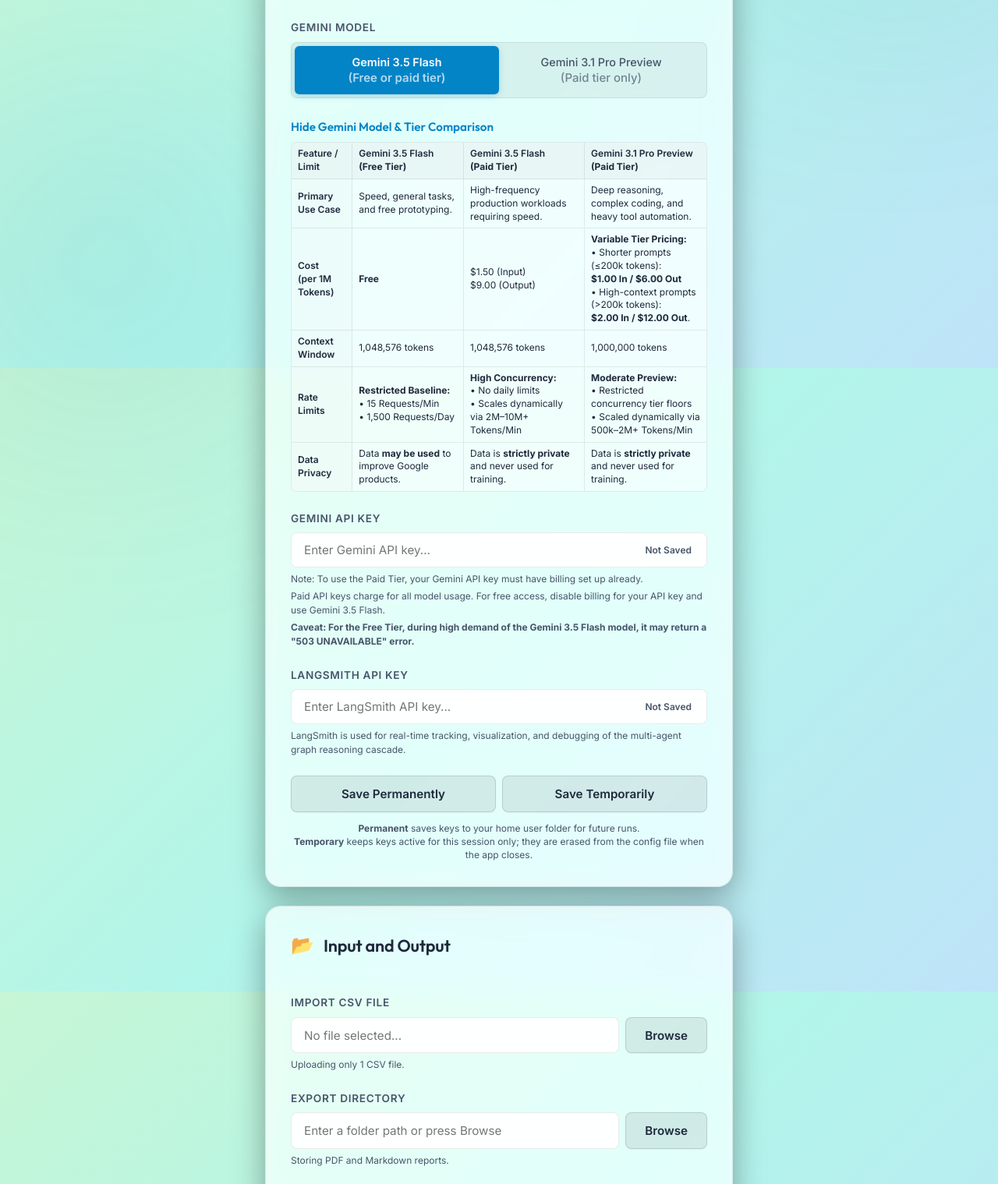
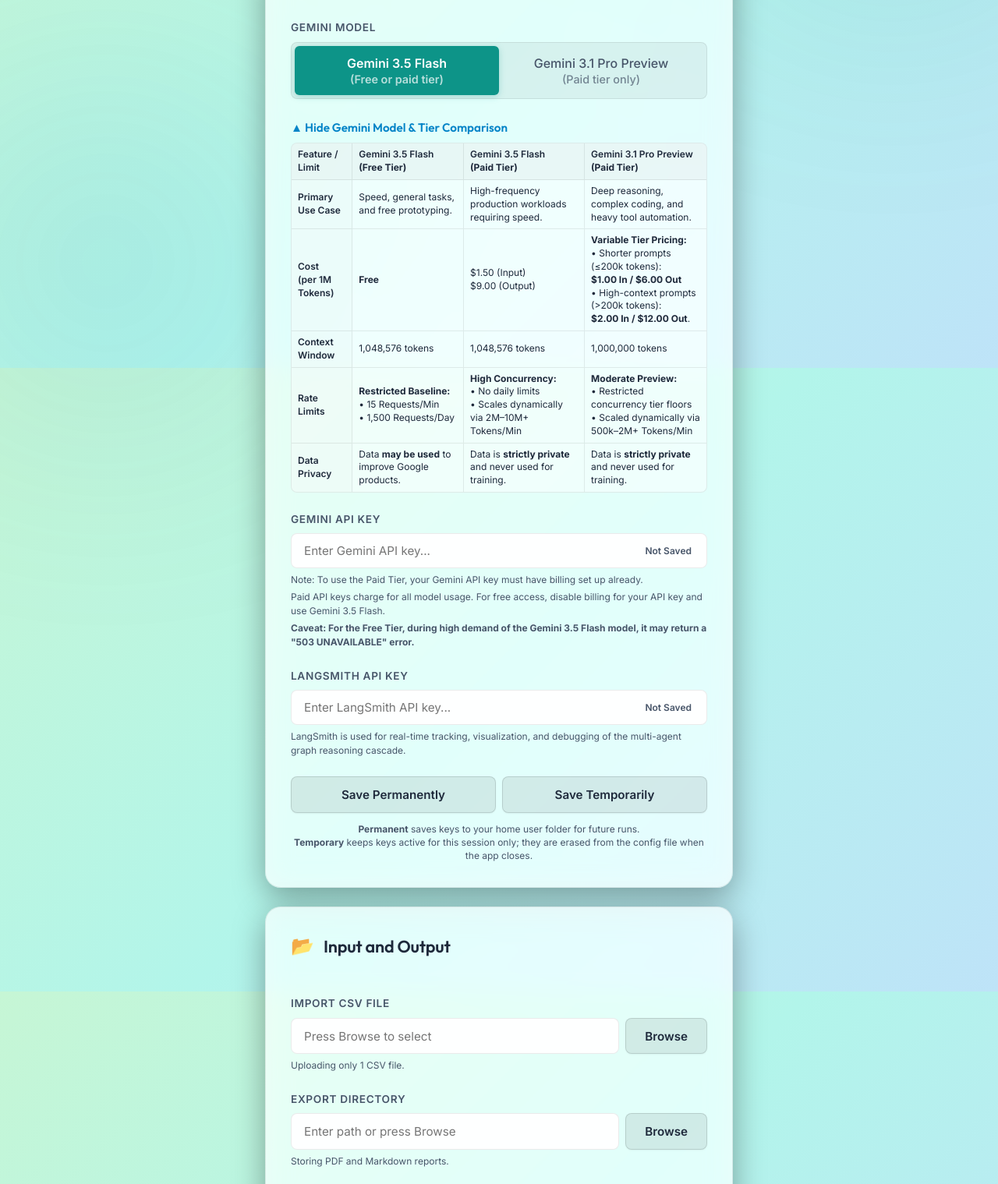
Before and after one commit to ThucDao/ai-multi-agent-data-analysis-app, a plain HTML site: page frontend/index.html in a window 1280 px wide. Shown: the part 328-1847 px from the top of the page at 78% size. Drawn offline with Linux system fonts and the light colour scheme; no server answers.

Commit message:
adjust frontend layout

```diff
--- a/frontend/app.js
+++ b/frontend/app.js
@@ -606,10 +606,10 @@
   if (wrapper && title) {
     if (wrapper.style.display === 'none') {
       wrapper.style.display = 'block';
-      title.textContent = 'Hide Gemini Model & Tier Comparison';
+      title.textContent = '▲ Hide Gemini Model & Tier Comparison';
     } else {
       wrapper.style.display = 'none';
-      title.textContent = 'Show Gemini Model & Tier Comparison';
+      title.textContent = '▼ Show Gemini Model & Tier Comparison';
     }
   }
 }
--- a/frontend/index.html
+++ b/frontend/index.html
@@ -44,17 +44,17 @@
             <label>Gemini Model</label>
             <div class="segment-control">
               <button type="button" id="tier-free" class="segment-btn active" onclick="selectTier('free')">
-                Gemini 3.5 Flash <span style="font-size: 15px;">(Free or paid tier)</span>
+                Gemini 3.5 Flash <span>(Free or paid tier)</span>
               </button>
               <button type="button" id="tier-paid" class="segment-btn" onclick="selectTier('paid')">
-                Gemini 3.1 Pro Preview <span style="font-size: 15px;">(Paid tier only)</span>
+                Gemini 3.1 Pro Preview <span>(Paid tier only)</span>
               </button>
             </div>
           </div>
 
           <div id="gemini-comparison-table" class="form-group" style="margin-top: 1rem; margin-bottom: 1.5rem;">
             <h3 id="toggle-comparison-title" onclick="toggleComparisonTable()">
-              Hide Gemini Model & Tier Comparison
+              ▲ Hide Gemini Model & Tier Comparison
             </h3>
             <div id="gemini-comparison-table-wrapper" style="overflow-x: auto; width: 100%; border: 1px solid var(--border-color); border-radius: var(--radius-sm); background: rgba(255,255,255,0.45);">
               <table style="width: 100%; border-collapse: collapse; font-size: 0.75rem; line-height: 1.4; text-align: left;">
@@ -154,7 +154,7 @@
           <div class="form-group">
             <label>Import CSV File</label>
             <div class="file-picker-container">
-              <input type="text" id="csv-file-name" placeholder="No file selected..." readonly>
+              <input type="text" id="csv-file-name" placeholder="Press Browse to select" readonly>
               <button type="button" class="btn btn-secondary" onclick="triggerFilePicker()">Browse</button>
               <input type="file" id="csv-file-input" accept=".csv" style="display: none;"
                 onchange="handleFileChange(event)">
@@ -165,7 +165,7 @@
           <div class="form-group">
             <label for="export-location">Export Directory</label>
             <div class="file-picker-container">
-              <input type="text" id="export-location" placeholder="Enter a folder path or press Browse">
+              <input type="text" id="export-location" placeholder="Enter path or press Browse">
               <button type="button" class="btn btn-secondary" onclick="browseExportLocation()">Browse</button>
             </div>
             <p class="field-info">Storing PDF and Markdown reports.</p>
--- a/frontend/styles.css
+++ b/frontend/styles.css
@@ -253,7 +253,7 @@
   border: none;
   color: var(--text-muted);
   padding: 0.75rem 0.5rem;
-  font-size: 0.9rem;
+  font-size: 1rem;
   font-weight: 500;
   border-radius: 6px;
   cursor: pointer;
@@ -265,7 +265,7 @@
 }
 
 .segment-btn span {
-  font-size: 0.7rem;
+  font-size: 0.9rem;
   opacity: 0.7;
   margin-top: 2px;
 }
@@ -276,13 +276,13 @@
 }
 
 #tier-free.active {
-  background: var(--color-accent);
-  box-shadow: 0 2px 8px rgba(2, 132, 199, 0.25);
+  background: var(--color-primary);
+  box-shadow: 0 2px 8px rgba(13, 148, 136, 0.25);
 }
 
 #tier-paid.active {
-  background: var(--color-primary);
-  box-shadow: 0 2px 8px rgba(13, 148, 136, 0.25);
+  background: var(--color-accent);
+  box-shadow: 0 2px 8px rgba(2, 132, 199, 0.25);
 }
 
 #engine-xhtml2pdf.active {
```
